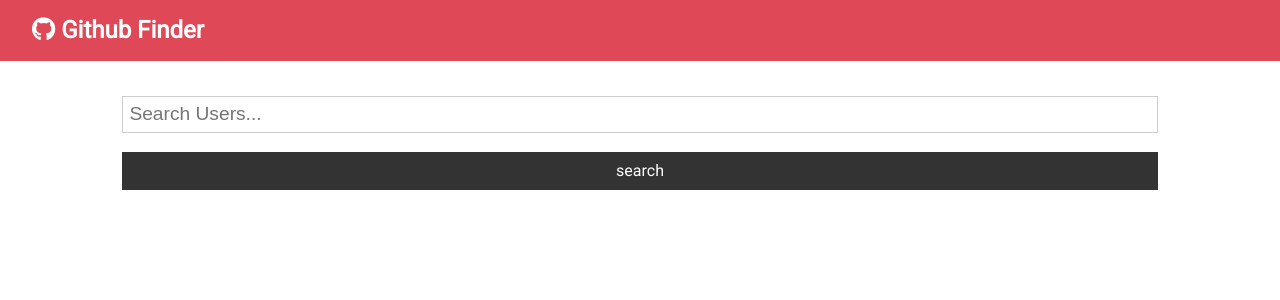
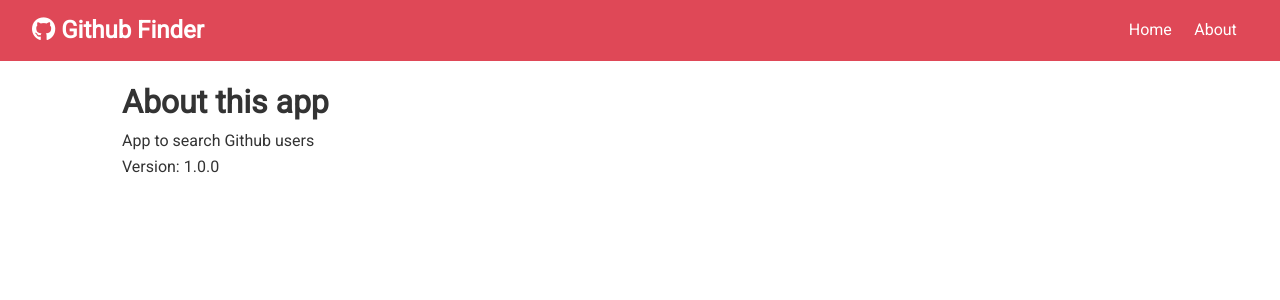
Before and after one commit to DjangoKerger/GithubFinder, a React (Create React App) app: page /about in a window 1280 px wide. Shown: the top 300 px of the page. Built offline with nearby package versions, Linux system fonts and the light colour scheme.

Commit message:
react router and about page added

```diff
--- a/package.json
+++ b/package.json
@@ -9,6 +9,7 @@
     "axios": "^0.20.0",
     "react": "^16.13.1",
     "react-dom": "^16.13.1",
+    "react-router-dom": "^5.2.0",
     "react-scripts": "3.4.3"
   },
   "scripts": {
--- a/src/App.js
+++ b/src/App.js
@@ -1,8 +1,10 @@
-import React, { Component } from 'react';
+import React, { Component, Fragment } from 'react';
+import { BrowserRouter as Router, Switch, Route} from 'react-router-dom';
 import Navbar from './components/layout/Navbar';
 import Users from './components/users/Users';
 import Search from './components/users/Search';
 import Alert from './components/layout/Alert';
+import About from './components/pages/About';
 import axios from 'axios';
 import './App.css';
 
@@ -50,10 +52,14 @@
 
     //What is getting send to index.html. passing down props from this state to components.
     return (
+      <Router>
       <div className="App">
         <Navbar />
           <div className="container">
           <Alert alert={this.state.alert}/>
+          <Switch>
+            <Route exact path='/' render={props => (
+              <Fragment>
                 <Search
                   searchUsers={this.searchUsers}
                   clearUsers={this.clearUsers}
@@ -63,8 +69,13 @@
             <Users
               loading={loading}
               users={users}/>
+            </Fragment>
+            )} />
+            <Route exact path='/about' component ={About} />
+          </Switch>
           </div>
       </div>
+      </Router>
     );
 
   }
--- a/src/components/layout/Navbar.js
+++ b/src/components/layout/Navbar.js
@@ -1,5 +1,6 @@
 import React from 'react';
 import PropTypes from 'prop-types';
+import { Link } from 'react-router-dom';
 
 
 const Navbar = ({icon, title}) => {
@@ -8,6 +9,14 @@
                 <h1>
                     <i className={icon} /> {title}
                 </h1>
+                <ul>
+                    <li>
+                        <Link to='/'>Home</Link>
+                    </li>
+                    <li>
+                        <Link to='/about'>About</Link>
+                    </li>
+                </ul>
             </nav>
         )
     }
--- /dev/null
+++ b/src/components/pages/About.js
@@ -0,0 +1,13 @@
+import React, { Fragment } from 'react';
+
+const About = () => {
+    return (
+        <Fragment>
+            <h1>About this app</h1>
+            <p> App to search Github users</p>
+            <p> Version: 1.0.0 </p>
+        </Fragment>
+    )
+}
+
+export default About;
```
Also changed, not shown: 1 other file (tests, documents, lock files or other folders). Lines whose indentation alone changed are shown as unchanged.
